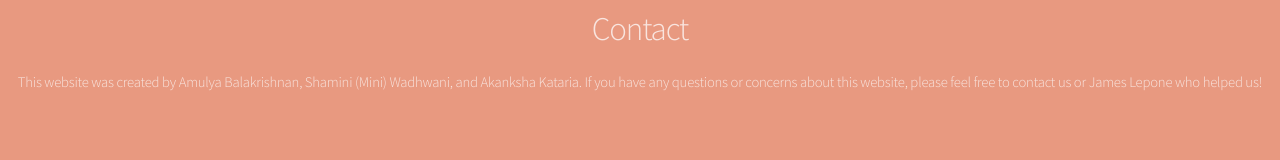
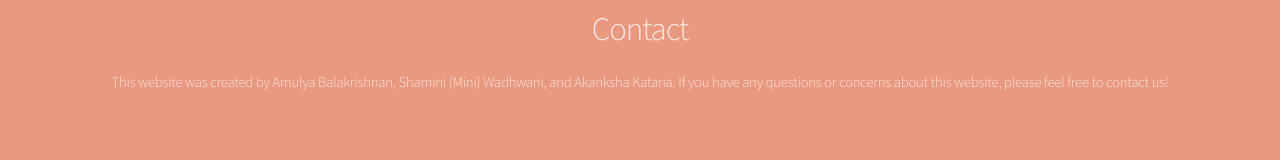
Before and after one commit to bcachat/bcachat.github.io, a plain HTML site: page index.html in a window 1280 px wide. Shown: the part 3169-3329 px from the top of the page. Drawn offline with Linux system fonts and the light colour scheme.

Commit message:
Update index.html

```diff
--- a/index.html
+++ b/index.html
@@ -129,7 +129,7 @@
 			<section id="cta">
 
 				<h2>Contact</h2>
-				<p>This website was created by Amulya Balakrishnan, Shamini (Mini) Wadhwani, and Akanksha Kataria. If you have any questions or concerns about this website, please feel free to contact us or James Lepone who helped us!</p>
+				<p>This website was created by Amulya Balakrishnan, Shamini (Mini) Wadhwani, and Akanksha Kataria. If you have any questions or concerns about this website, please feel free to contact us!</p>
 
 			</section>
 
```
